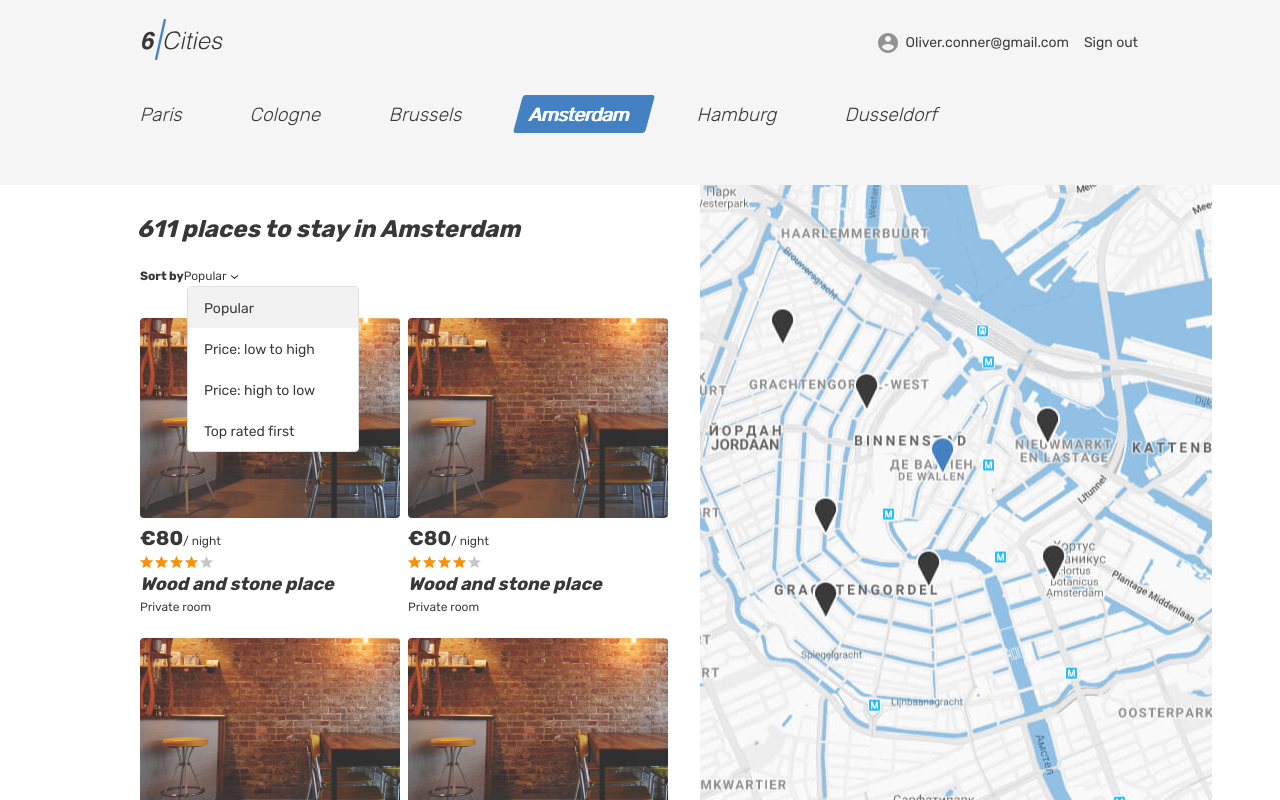
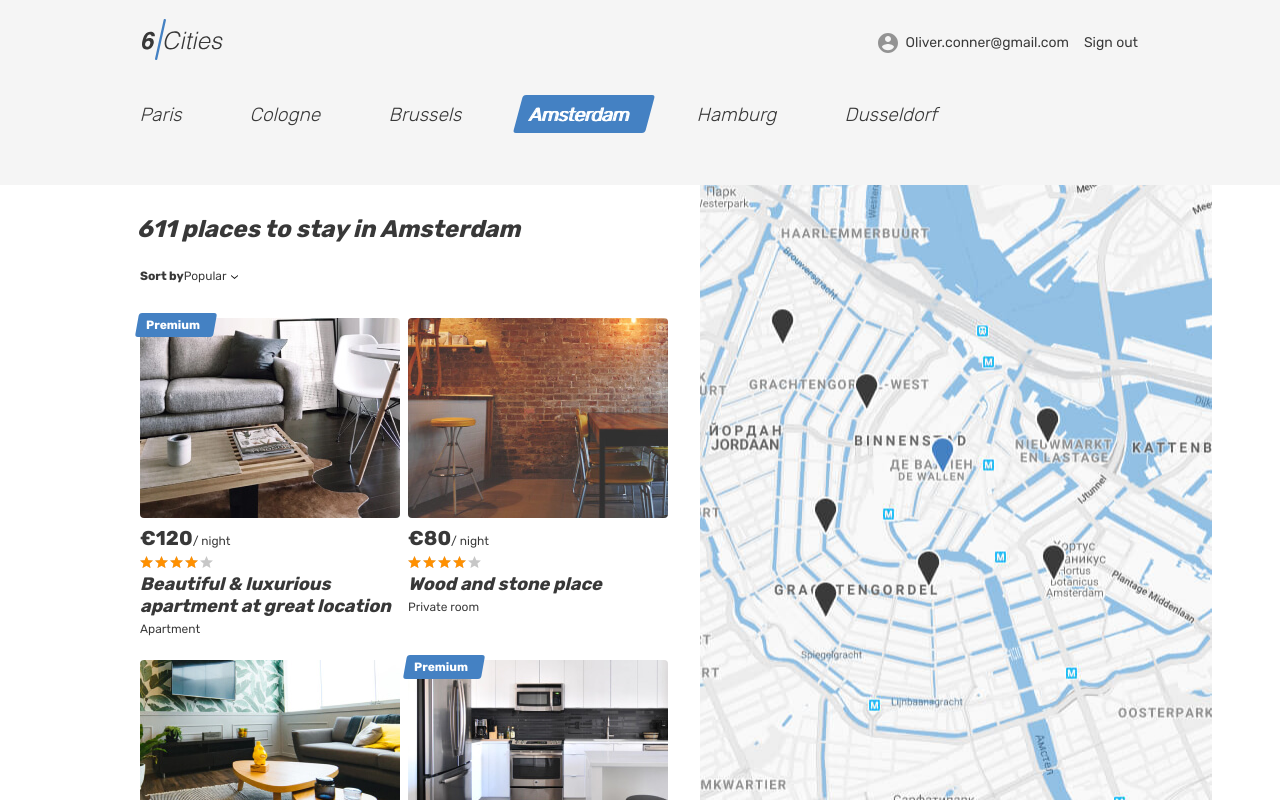
Before and after one commit to htmlacademy-react/2222475-six-cities-simple-11, a React (Create React App) app in the folder project/: page / in a window 1280 px wide. Built offline with nearby package versions, Linux system fonts and the light colour scheme.

Commit message:
offer list and comment form

```diff
--- a/project/src/components/app/app.tsx
+++ b/project/src/components/app/app.tsx
@@ -5,20 +5,22 @@ import MainPage from '../../pages/main-page/main-page';
 import LoginPage from '../../pages/login-page/login-page';
 import OfferPage from '../../pages/offer-page/offer-page';
 import NotFoundPage from '../../pages/not-found-page/not-found-page';
+import {Offers} from '../../types/offer';
 
 type AppScreenProps = {
   cardsCount: number;
+  offers: Offers;
 }
 
-function App({cardsCount}: AppScreenProps): JSX.Element {
+function App({cardsCount, offers}: AppScreenProps): JSX.Element {
   return (
     <HelmetProvider>
       <BrowserRouter>
         <Routes>
-          <Route path={AppRoute.Main} element={<MainPage cardsCount={cardsCount} />}/>
-          <Route path={AppRoute.Login} element={<LoginPage />}/>
-          <Route path={AppRoute.Room} element={<OfferPage />}/>
-          <Route path="*" element={<NotFoundPage />}/>
+          <Route path={AppRoute.Main} element={<MainPage cardsCount={cardsCount} offers={offers}/>}/>
+          <Route path={AppRoute.Login} element={<LoginPage/>}/>
+          <Route path={AppRoute.Room} element={<OfferPage/>}/>
+          <Route path="*" element={<NotFoundPage/>}/>
         </Routes>
       </BrowserRouter>
     </HelmetProvider>
--- /dev/null
+++ b/project/src/components/comment-form/comment-form.tsx
@@ -0,0 +1,69 @@
+import React, {useState, ChangeEvent} from 'react';
+
+function CommentForm(): JSX.Element {
+  const [commentFormData, setCommentFormData] = useState({
+    rating: '5',
+    review: '',
+  });
+
+  const handleFieldChange = (evt: ChangeEvent<HTMLTextAreaElement | HTMLInputElement>) => {
+    const {name, value} = evt.target;
+    setCommentFormData({...commentFormData, [name]: value});
+  };
+
+  const handleCommentFormSubmit = (evt: ChangeEvent<HTMLFormElement>) => {
+    evt.preventDefault();
+  };
+
+  return (
+    <form className="reviews__form form" action="#" method="post" onSubmit={handleCommentFormSubmit}>
+      <label className="reviews__label form__label" htmlFor="review">Your review</label>
+      <div className="reviews__rating-form form__rating">
+        <input className="form__rating-input visually-hidden" onChange={handleFieldChange} checked={commentFormData.rating === '5'} name="rating" value="5" id="5-stars" type="radio"/>
+        <label htmlFor="5-stars" className="reviews__rating-label form__rating-label" title="perfect">
+          <svg className="form__star-image" width="37" height="33">
+            <use xlinkHref="#icon-star"></use>
+          </svg>
+        </label>
+
+        <input className="form__rating-input visually-hidden" onChange={handleFieldChange} checked={commentFormData.rating === '4'} name="rating" value="4" id="4-stars" type="radio"/>
+        <label htmlFor="4-stars" className="reviews__rating-label form__rating-label" title="good">
+          <svg className="form__star-image" width="37" height="33">
+            <use xlinkHref="#icon-star"></use>
+          </svg>
+        </label>
+
+        <input className="form__rating-input visually-hidden" onChange={handleFieldChange} checked={commentFormData.rating === '3'} name="rating" value="3" id="3-stars" type="radio"/>
+        <label htmlFor="3-stars" className="reviews__rating-label form__rating-label" title="not bad">
+          <svg className="form__star-image" width="37" height="33">
+            <use xlinkHref="#icon-star"></use>
+          </svg>
+        </label>
+
+        <input className="form__rating-input visually-hidden" onChange={handleFieldChange} checked={commentFormData.rating === '2'} name="rating" value="2" id="2-stars" type="radio"/>
+        <label htmlFor="2-stars" className="reviews__rating-label form__rating-label" title="badly">
+          <svg className="form__star-image" width="37" height="33">
+            <use xlinkHref="#icon-star"></use>
+          </svg>
+        </label>
+
+        <input className="form__rating-input visually-hidden" onChange={handleFieldChange} checked={commentFormData.rating === '1'} name="rating" value="1" id="1-star" type="radio"/>
+        <label htmlFor="1-star" className="reviews__rating-label form__rating-label" title="terribly">
+          <svg className="form__star-image" width="37" height="33">
+            <use xlinkHref="#icon-star"></use>
+          </svg>
+        </label>
+      </div>
+      <textarea className="reviews__textarea form__textarea" id="review" name="review" placeholder="Tell how was your stay, what you like and what can be improved" onChange={handleFieldChange} value={commentFormData.review}/>
+      <div className="reviews__button-wrapper">
+        <p className="reviews__help">
+          To submit review please make sure to set <span className="reviews__star">rating</span> and
+          describe your stay with at least <b className="reviews__text-amount">50 characters</b>.
+        </p>
+        <button className="reviews__submit form__submit button" type="submit">Submit</button>
+      </div>
+    </form>
+  );
+}
+
+export default CommentForm;
--- /dev/null
+++ b/project/src/components/offers-list/offers-list.tsx
@@ -0,0 +1,20 @@
+import PlaceCard from '../place-card/place-card';
+import {Offers} from '../../types/offer';
+
+type OffersListProps = {
+  offers: Offers;
+  handleCardOver: (id: number) => void;
+  handleCardOut: () => void;
+}
+
+function OffersList({offers, handleCardOver, handleCardOut}: OffersListProps): JSX.Element {
+  return (
+    <div className="cities__places-list places__list tabs__content">
+      {offers.map((offer) => (
+        <PlaceCard handleCardOver={(id: number)=>handleCardOver(id)} handleCardOut={handleCardOut} key={offer.id} offer={offer}/>
+      ))}
+    </div>
+  );
+}
+
+export default OffersList;
--- a/project/src/components/place-card/place-card.tsx
+++ b/project/src/components/place-card/place-card.tsx
@@ -1,28 +1,45 @@
-function PlaceCard(): JSX.Element {
+import {Offer} from '../../types/offer';
+import {Link} from 'react-router-dom';
+
+type OfferProps = {
+  offer: Offer;
+  handleCardOver: (id: number) => void;
+  handleCardOut: () => void;
+}
+
+function PlaceCard({offer, handleCardOver, handleCardOut}: OfferProps): JSX.Element {
+  const ratingPercent: number = offer.rating * 20;
+
   return (
-    <article className="cities__card place-card">
+    <article className="cities__card place-card" onMouseEnter={() => handleCardOver(offer.id)} onMouseLeave={handleCardOut}>
+      {
+        offer.premium &&
+        <div className="place-card__mark">
+          <span>Premium</span>
+        </div>
+      }
       <div className="cities__image-wrapper place-card__image-wrapper">
-        <a href="#">
-          <img className="place-card__image" src="img/room.jpg" width="260" height="200" alt="Place image"/>
-        </a>
+        <Link to={`/offer/${offer.id}`}>
+          <img className="place-card__image" src={offer.mainPicture.src} width="260" height="200" alt="Place image"/>
+        </Link>
       </div>
       <div className="place-card__info">
         <div className="place-card__price-wrapper">
           <div className="place-card__price">
-            <b className="place-card__price-value">&euro;80</b>
-            <span className="place-card__price-text">&#47;&nbsp;night</span>
+            <b className="place-card__price-value">&euro;{offer.price.cost}</b>
+            <span className="place-card__price-text">&#47;&nbsp;{offer.price.period}</span>
           </div>
         </div>
         <div className="place-card__rating rating">
           <div className="place-card__stars rating__stars">
-            <span style={{width: '80%'}}></span>
+            <span style={{width: `${ratingPercent}%`}}></span>
             <span className="visually-hidden">Rating</span>
           </div>
         </div>
         <h2 className="place-card__name">
-          <a href="#">Wood and stone place</a>
+          <Link to={`/offer/${offer.id}`}>{offer.title}</Link>
         </h2>
-        <p className="place-card__type">Private room</p>
+        <p className="place-card__type">{offer.type}</p>
       </div>
     </article>
   );
--- a/project/src/index.tsx
+++ b/project/src/index.tsx
@@ -1,6 +1,7 @@
 import React from 'react';
 import ReactDOM from 'react-dom/client';
 import App from './components/app/app';
+import {offers} from './mocks/offers';
 
 const Setting = {
   CardsCount: 611,
@@ -12,6 +13,9 @@ const root = ReactDOM.createRoot(
 
 root.render(
   <React.StrictMode>
-    <App cardsCount = {Setting.CardsCount}/>
+    <App
+      cardsCount = {Setting.CardsCount}
+      offers = {offers}
+    />
   </React.StrictMode>,
 );
--- /dev/null
+++ b/project/src/mocks/offers.ts
@@ -0,0 +1,60 @@
+import {Offers} from '../types/offer';
+
+export const offers: Offers = [
+  {
+    id: 1,
+    title: 'Beautiful & luxurious apartment at great location',
+    type: 'Apartment',
+    premium: true,
+    mainPicture: {
+      src: 'img/apartment-01.jpg'
+    },
+    price: {
+      cost: 120,
+      period: 'night'
+    },
+    rating: 4,
+  },
+  {
+    id: 2,
+    title: 'Wood and stone place',
+    type: 'Private room',
+    premium: false,
+    mainPicture: {
+      src: 'img/room.jpg'
+    },
+    price: {
+      cost: 80,
+      period: 'night'
+    },
+    rating: 4,
+  },
+  {
+    id: 3,
+    title: 'Canal View Prinsengracht',
+    type: 'Apartment',
+    premium: false,
+    mainPicture: {
+      src: 'img/apartment-02.jpg'
+    },
+    price: {
+      cost: 132,
+      period: 'night'
+    },
+    rating: 4,
+  },
+  {
+    id: 4,
+    title: 'Nice, cozy, warm big bed apartment',
+    type: 'Apartment',
+    premium: true,
+    mainPicture: {
+      src: 'img/apartment-03.jpg'
+    },
+    price: {
+      cost: 180,
+      period: 'night'
+    },
+    rating: 5,
+  },
+];
--- a/project/src/pages/main-page/main-page.tsx
+++ b/project/src/pages/main-page/main-page.tsx
@@ -1,13 +1,26 @@
-import PlaceCard from '../../components/place-card/place-card';
 import {Link} from 'react-router-dom';
+import {useState} from 'react';
 import {AppRoute} from '../../const';
 import {Helmet} from 'react-helmet-async';
+import {Offers} from '../../types/offer';
+import OffersList from '../../components/offers-list/offers-list';
 
 type MainPageProps = {
   cardsCount: number;
+  offers: Offers;
 }
 
-function MainPage({cardsCount}: MainPageProps): JSX.Element {
+function MainPage({cardsCount, offers}: MainPageProps): JSX.Element {
+  const [hoverCardId, setHoverCardId] = useState(0);
+
+  const handleCardOver = (id: number) => {
+    setHoverCardId(id);
+  };
+
+  const handleCardOut = () => {
+    setHoverCardId(0);
+  };
+
   return (
     <div className="page page--gray page--main">
       <Helmet>
@@ -91,20 +104,14 @@ function MainPage({cardsCount}: MainPageProps): JSX.Element {
                     <use xlinkHref="#icon-arrow-select"></use>
                   </svg>
                 </span>
-                <ul className="places__options places__options--custom places__options--opened">
+                <ul className="places__options places__options--custom">
                   <li className="places__option places__option--active" tabIndex={0}>Popular</li>
                   <li className="places__option" tabIndex={0}>Price: low to high</li>
                   <li className="places__option" tabIndex={0}>Price: high to low</li>
                   <li className="places__option" tabIndex={0}>Top rated first</li>
                 </ul>
               </form>
-              <div className="cities__places-list places__list tabs__content">
-                <PlaceCard/>
-                <PlaceCard/>
-                <PlaceCard/>
-                <PlaceCard/>
-                <PlaceCard/>
-              </div>
+              <OffersList handleCardOver={(id: number)=>handleCardOver(id)} handleCardOut={handleCardOut} offers={offers}/>
             </section>
             <div className="cities__right-section">
               <section className="cities__map map"></section>
--- a/project/src/pages/offer-page/offer-page.tsx
+++ b/project/src/pages/offer-page/offer-page.tsx
@@ -1,8 +1,20 @@
 import {AppRoute} from '../../const';
-import {Link} from 'react-router-dom';
+import {Link, useParams, Navigate} from 'react-router-dom';
+
 import {Helmet} from 'react-helmet-async';
+import {offers} from '../../mocks/offers';
+import {Offer} from '../../types/offer';
+import CommentForm from '../../components/comment-form/comment-form';
 
 function OfferPage(): JSX.Element {
+  const params = useParams();
+  if(params.id) {
+    const id = parseInt(params.id, 10);
+    const offer: Offer | undefined = offers.find((offerData) => offerData.id === id);
+
+    if(offer) {
+      const ratingPercent: number = offer.rating * 20;
+
       return (
         <div className="page">
           <Helmet>
@@ -13,7 +25,7 @@ function OfferPage(): JSX.Element {
               <div className="header__wrapper">
                 <div className="header__left">
                   <Link className="header__logo-link" to={AppRoute.Main}>
-                <img className="header__logo" src="img/logo.svg" alt="6 cities logo" width="81" height="41" />
+                    <img className="header__logo" src="img/logo.svg" alt="6 cities logo" width="81" height="41"/>
                   </Link>
                 </div>
                 <nav className="header__nav">
@@ -61,20 +73,21 @@ function OfferPage(): JSX.Element {
               </div>
               <div className="property__container container">
                 <div className="property__wrapper">
+                  {
+                    offer.premium &&
                     <div className="property__mark">
                       <span>Premium</span>
                     </div>
+                  }
                   <div className="property__name-wrapper">
-                <h1 className="property__name">
-                  Beautiful &amp; luxurious studio at great location
-                </h1>
+                    <h1 className="property__name">{offer.title}</h1>
                   </div>
                   <div className="property__rating rating">
                     <div className="property__stars rating__stars">
-                  <span style={{width: '80%'}}></span>
+                      <span style={{width: `${ratingPercent}%`}}></span>
                       <span className="visually-hidden">Rating</span>
                     </div>
-                <span className="property__rating-value rating__value">4.8</span>
+                    <span className="property__rating-value rating__value">{offer.rating}</span>
                   </div>
                   <ul className="property__features">
                     <li className="property__feature property__feature--entire">
@@ -88,8 +101,8 @@ function OfferPage(): JSX.Element {
                     </li>
                   </ul>
                   <div className="property__price">
-                <b className="property__price-value">&euro;120</b>
-                <span className="property__price-text">&nbsp;night</span>
+                    <b className="property__price-value">&euro;{offer.price.cost}</b>
+                    <span className="property__price-text">&nbsp;{offer.price.period}</span>
                   </div>
                   <div className="property__inside">
                     <h2 className="property__inside-title">What&apos;s inside</h2>
@@ -132,20 +145,18 @@ function OfferPage(): JSX.Element {
                       <div className="property__avatar-wrapper property__avatar-wrapper--pro user__avatar-wrapper">
                         <img className="property__avatar user__avatar" src="img/avatar-angelina.jpg" width="74" height="74" alt="Host avatar"/>
                       </div>
-                  <span className="property__user-name">
-                    Angelina
-                  </span>
-                  <span className="property__user-status">
-                    Pro
-                  </span>
+                      <span className="property__user-name">Angelina</span>
+                      <span className="property__user-status">Pro</span>
                     </div>
                     <div className="property__description">
                       <p className="property__text">
-                    A quiet cozy and picturesque that hides behind a a river by the unique lightness of Amsterdam. The
+                        A quiet cozy and picturesque that hides behind a a river by the unique lightness of Amsterdam.
+                        The
                         building is green and from 18th century.
                       </p>
                       <p className="property__text">
-                    An independent House, strategically located between Rembrand Square and National Opera, but where
+                        An independent House, strategically located between Rembrand Square and National Opera, but
+                        where
                         the bustle of the city comes to rest in this alley flowery and colorful.
                       </p>
                     </div>
@@ -158,9 +169,7 @@ function OfferPage(): JSX.Element {
                           <div className="reviews__avatar-wrapper user__avatar-wrapper">
                             <img className="reviews__avatar user__avatar" src="img/avatar-max.jpg" width="54" height="54" alt="Reviews avatar"/>
                           </div>
-                      <span className="reviews__user-name">
-                        Max
-                      </span>
+                          <span className="reviews__user-name">Max</span>
                         </div>
                         <div className="reviews__info">
                           <div className="reviews__rating rating">
@@ -170,60 +179,15 @@ function OfferPage(): JSX.Element {
                             </div>
                           </div>
                           <p className="reviews__text">
-                        A quiet cozy and picturesque that hides behind a a river by the unique lightness of Amsterdam.
+                            A quiet cozy and picturesque that hides behind a a river by the unique lightness of
+                            Amsterdam.
                             The building is green and from 18th century.
                           </p>
                           <time className="reviews__time" dateTime="2019-04-24">April 2019</time>
                         </div>
                       </li>
                     </ul>
-                <form className="reviews__form form" action="#" method="post">
-                  <label className="reviews__label form__label" htmlFor="review">Your review</label>
-                  <div className="reviews__rating-form form__rating">
-                    <input className="form__rating-input visually-hidden" name="rating" value="5" id="5-stars" type="radio"/>
-                    <label htmlFor="5-stars" className="reviews__rating-label form__rating-label" title="perfect">
-                      <svg className="form__star-image" width="37" height="33">
-                        <use xlinkHref="#icon-star"></use>
-                      </svg>
-                    </label>
-
-                    <input className="form__rating-input visually-hidden" name="rating" value="4" id="4-stars" type="radio"/>
-                    <label htmlFor="4-stars" className="reviews__rating-label form__rating-label" title="good">
-                      <svg className="form__star-image" width="37" height="33">
-                        <use xlinkHref="#icon-star"></use>
-                      </svg>
-                    </label>
-
-                    <input className="form__rating-input visually-hidden" name="rating" value="3" id="3-stars" type="radio"/>
-                    <label htmlFor="3-stars" className="reviews__rating-label form__rating-label" title="not bad">
-                      <svg className="form__star-image" width="37" height="33">
-                        <use xlinkHref="#icon-star"></use>
-                      </svg>
-                    </label>
-
-                    <input className="form__rating-input visually-hidden" name="rating" value="2" id="2-stars" type="radio"/>
-                    <label htmlFor="2-stars" className="reviews__rating-label form__rating-label" title="badly">
-                      <svg className="form__star-image" width="37" height="33">
-                        <use xlinkHref="#icon-star"></use>
-                      </svg>
-                    </label>
-
-                    <input className="form__rating-input visually-hidden" name="rating" value="1" id="1-star" type="radio"/>
-                    <label htmlFor="1-star" className="reviews__rating-label form__rating-label" title="terribly">
-                      <svg className="form__star-image" width="37" height="33">
-                        <use xlinkHref="#icon-star"></use>
-                      </svg>
-                    </label>
-                  </div>
-                  <textarea className="reviews__textarea form__textarea" id="review" name="review" placeholder="Tell how was your stay, what you like and what can be improved"></textarea>
-                  <div className="reviews__button-wrapper">
-                    <p className="reviews__help">
-                      To submit review please make sure to set <span className="reviews__star">rating</span> and
-                      describe your stay with at least <b className="reviews__text-amount">50 characters</b>.
-                    </p>
-                    <button className="reviews__submit form__submit button" type="submit" disabled>Submit</button>
-                  </div>
-                </form>
+                    <CommentForm/>
                   </section>
                 </div>
               </div>
@@ -320,5 +284,12 @@ function OfferPage(): JSX.Element {
         </div>
       );
     }
+    else {
+      return <Navigate to="/404" />;
+    }
+  } else {
+    return <Navigate to="/" />;
+  }
+}
 
 export default OfferPage;
--- /dev/null
+++ b/project/src/types/offer.ts
@@ -0,0 +1,20 @@
+export interface MainPicture {
+  src: string;
+}
+
+export interface Price {
+  cost: number;
+  period: string;
+}
+
+export interface Offer {
+  id: number;
+  title: string;
+  type: string;
+  premium: boolean;
+  mainPicture: MainPicture;
+  price: Price;
+  rating: number;
+}
+
+export type Offers = Offer[];
```
Lines whose indentation alone changed are shown as unchanged.
